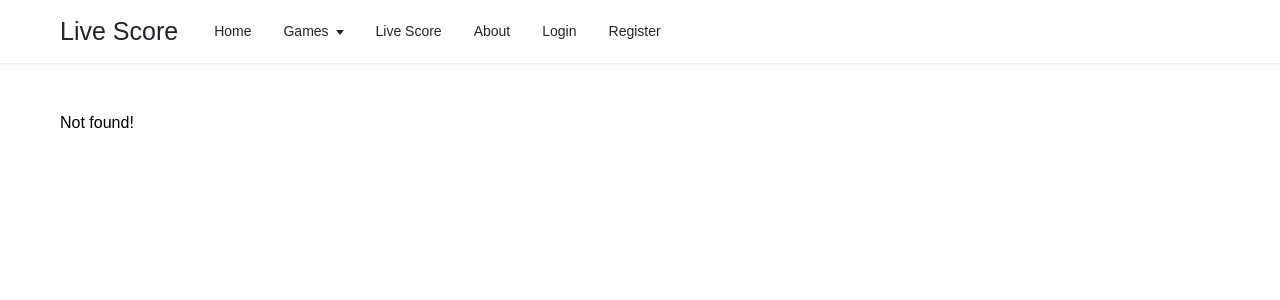
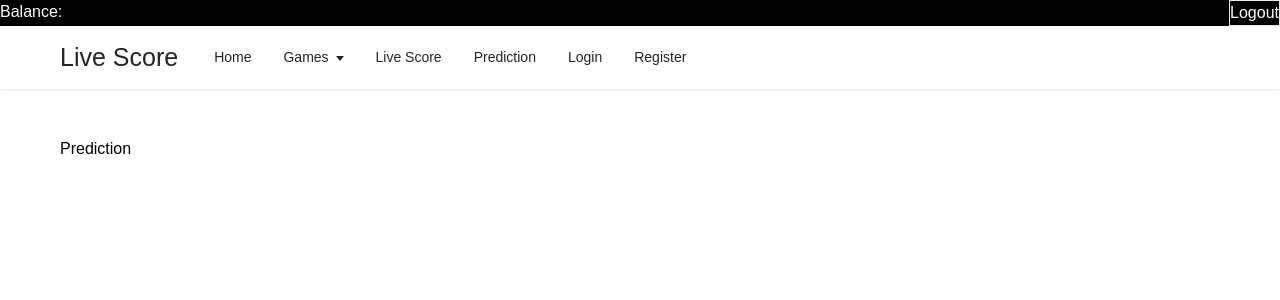
Before and after one commit to rkawk1234/live-score-v2, a React (Create React App) app in the folder client/: page /prediction in a window 1280 px wide. Before the commit this address had no page. Shown: the top 300 px of the page. Built offline with nearby package versions, Linux system fonts and the light colour scheme; a web font is replaced by a local one.

Commit message:
standings for the past years

```diff
--- a/client/src/components/App.js
+++ b/client/src/components/App.js
@@ -1,6 +1,5 @@
 import { Routes, Route } from 'react-router-dom';
 import Home from '../routes/Home';
-import About from '../routes/About';
 import Futuregames from '../routes/Futuregames';
 import Pastgames from '../routes/Pastgames';
 import Games from '../routes/Games';
@@ -8,6 +7,7 @@ import Layout from './Layout';
 import Livescore from '../routes/Livescore';
 import Login from '../routes/Login';
 import Register from '../routes/Register';
+import Prediction from '../routes/Prediction';
 
 
 const App = () => {
@@ -16,7 +16,7 @@ const App = () => {
       <Routes>
         <Route path="/" element={<Layout />}>
           <Route index element={<Home />} />
-          <Route path="about" element={<About />} />
+          <Route path="prediction" element={<Prediction />} />
           <Route path="games" element={<Games />} />
           <Route path="pastgames" element={<Pastgames />} />
           <Route path="futuregames" element={<Futuregames />} />
--- a/client/src/components/Header.js
+++ b/client/src/components/Header.js
@@ -1,16 +1,52 @@
 import Navbar from './Navbar';
+import {useState} from 'react'
+import jwt_decode from 'jwt-decode'
+// import { useState } from 'react'
 // ...
 import { Link } from 'react-router-dom';
 
 const Header = () => {
+  // const [curstate, setCurstate] = useState(false)
+  const token = localStorage.getItem('token')
+  const [bool,setBool] = useState(true)
+  var user
+
+  if (token) {
+    user = jwt_decode(token)
+
+  }
+  else {
+    user = {}
+  }
+
+
+  // const [bool, setBool] = useState(token)
+
   return (
+
     <header>
+      <div className='flex bg-black text-white justify-between'>
+
+        <div>Balance: {user ? user.points:""}</div>
+        <div className='border '>
+          <button onClick= {()=>{
+          localStorage.clear()
+          setBool(!bool)
+          alert("You just logged out!")
+        }
+        }>Logout</button> </div>
+
+      </div>
+
       <div className="nav-area">
         <Link to="/" className="logo">
           Live Score
         </Link>
+
         <Navbar />
+
       </div>
+
     </header>
   );
 };
--- a/client/src/components/MenuItems.js
+++ b/client/src/components/MenuItems.js
@@ -7,6 +7,7 @@ const MenuItems = ({ items, depthLevel }) => {
   const [dropdown, setDropdown] = useState(false);
 
   let ref = useRef();
+
 
   useEffect(() => {
     const handler = (event) => {
@@ -55,7 +56,7 @@ const MenuItems = ({ items, depthLevel }) => {
             aria-expanded={dropdown ? 'true' : 'false'}
             onClick={() => setDropdown((prev) => !prev)}
           >
-            {window.innerWidth < 960 && depthLevel === 0 ? (
+            { window.innerWidth < 960 && depthLevel === 0 ? (
               items.title
             ) : (
               <Link to={items.url}>{items.title}</Link>
--- a/client/src/menuItems.js
+++ b/client/src/menuItems.js
@@ -24,8 +24,8 @@ export const menuItems = [
   },
 
   {
-    title: 'About',
-    url: '/about'
+    title: 'Prediction',
+    url: '/prediction'
   },
   {
     title:'Login',
@@ -36,4 +36,5 @@ export const menuItems = [
     url: '/register'
   },
 
+
 ];
--- a/client/src/routes/About.js
+++ /dev/null
@@ -1,5 +0,0 @@
-const About = () => {
-  return <h2>About</h2>;
-};
-
-export default About;
--- a/client/src/routes/Home.js
+++ b/client/src/routes/Home.js
@@ -1,5 +1,90 @@
+import { useEffect, useRef, useState } from 'react'
+
 const Home = () => {
-  return
+  const inputRef = useRef(null)
+  const [updated, setUpdated] = useState('')
+
+  const handleClick = () => {
+    document.getElementById("liveData").innerHTML = ""
+    setUpdated(inputRef.current.value)
+  }
+
+  useEffect(() => {
+    const fetch = require('node-fetch');
+
+    const url = 'https://api-football-v1.p.rapidapi.com/v3/standings?season='+updated+'&league=39';
+
+    const options = {
+      method: 'GET',
+      headers: {
+        'X-RapidAPI-Key': 'a7bc8e7b5fmsh878701ce1dc6cb3p1d0d8fjsn07f3e8faa102',
+        'X-RapidAPI-Host': 'api-football-v1.p.rapidapi.com'
+      }
+    };
+
+    fetch(url, options)
+      .then(res => res.json())
+      .then(json => {
+        console.log(json)
+
+        for (let i=0; i<json.response[0].league.standings[0].length;i++){
+          document.getElementById("liveData").innerHTML +=
+          "<tr> <td>"+json.response[0].league.standings[0][i].rank +
+          "</td>  <td>" +json.response[0].league.standings[0][i].team.name +
+          "</td> <td> <img src="+ json.response[0].league.standings[0][i].team.logo+ "></img></td> <td>"+ json.response[0].league.standings[0][i].points+
+          "</td> <td>"+json.response[0].league.standings[0][i].goalsDiff+
+          "</td> <td>"+json.response[0].league.standings[0][i].all.win+"-"+json.response[0].league.standings[0][i].all.draw+"-"+json.response[0].league.standings[0][i].all.lose + "</td></tr>"
+
+        }
+
+      }
+        )
+      .catch(err => console.error('error:' + err));
+
+
+  })
+
+  return (
+
+
+  <div className='h-full w-full bg-stone-400'>
+    <div className='flex bg-black text-white justify-center'>
+      Premier League Standing
+    </div>
+
+    <div>
+      <input
+        className='border border-black'
+        placeholder='Enter Year'
+        ref={inputRef}
+        type="text"
+        name="year"></input>
+      <button className="bg-black text-white"
+        onClick={handleClick}>Search </button>
+    </div>
+    <table id="liveTable" className="w-full h-screen text-center">
+      <thead>
+        <tr >
+          <th>Rank</th>
+          <th>Team</th>
+
+          <th></th>
+          <th>Points</th>
+
+          <th>Goals diff</th>
+          <th>Record</th>
+        </tr>
+      </thead>
+
+      <tbody id="liveData" className="text-black">
+
+
+      </tbody>
+
+
+    </table>
+  </div>
+  )
 };
 
 export default Home;
--- /dev/null
+++ b/client/src/routes/Prediction.js
@@ -0,0 +1,8 @@
+const Prediction = () => {
+
+
+
+  return <div>Prediction</div>
+};
+
+export default Prediction;
```
Also changed, not shown: client/src/components/Navbar.js (+10 -3 lines).
